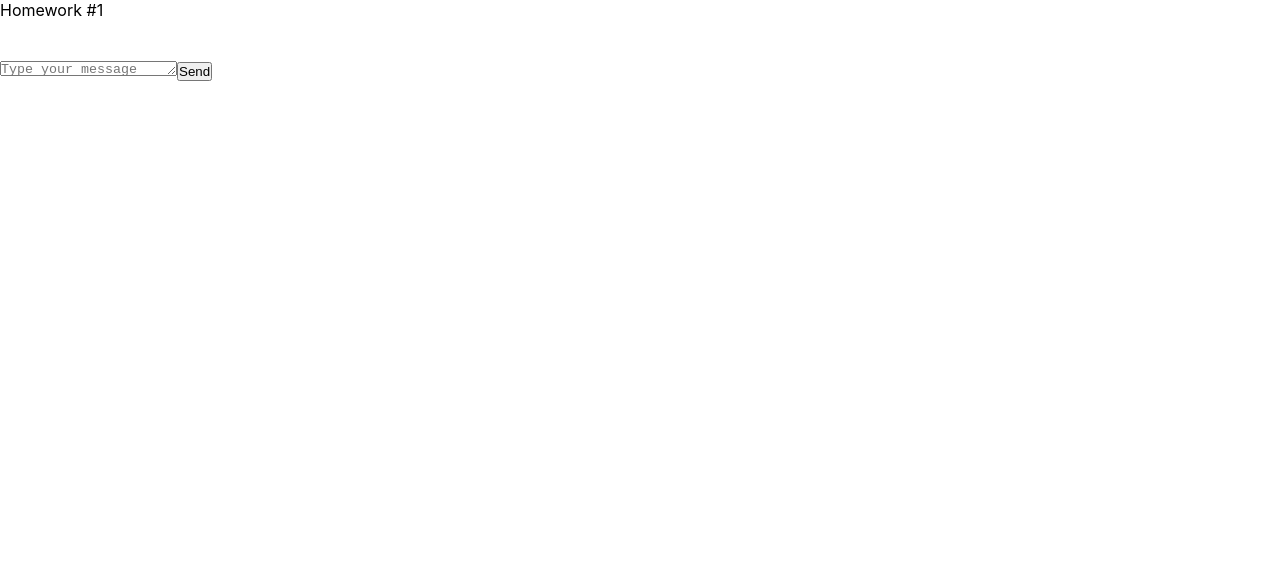
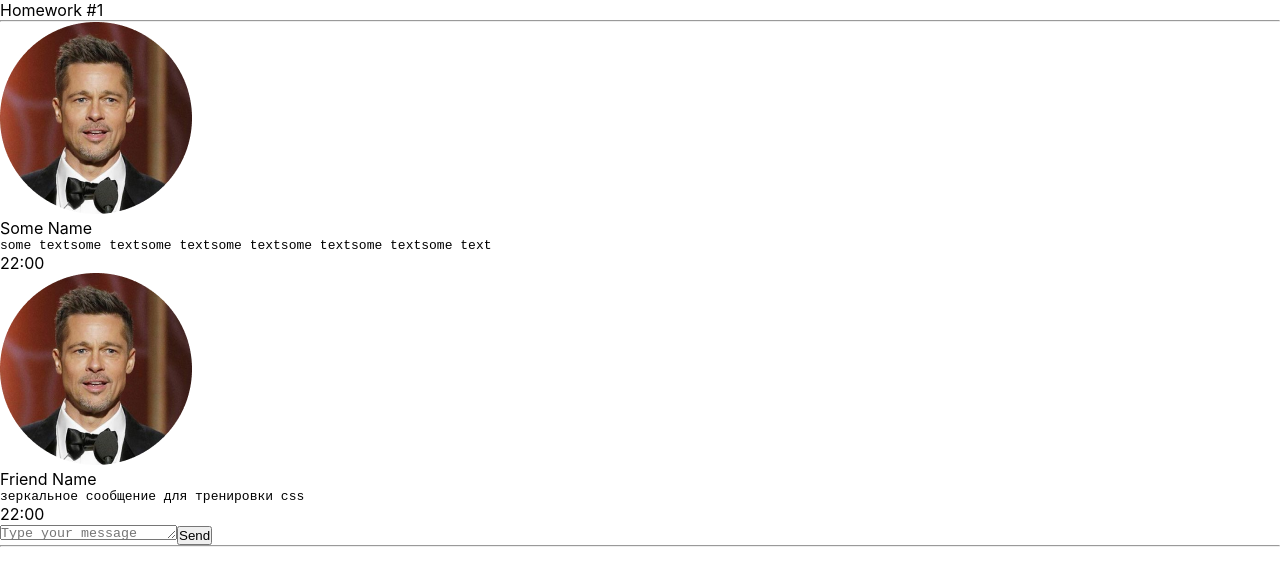
Before and after one commit to Leskevich/hws2, a React (Create React App) app: page / in a window 1280 px wide. Shown: the top 586 px of the page. Built offline with nearby package versions, Linux system fonts and the light colour scheme.

Commit message:
homeWork-hw1(1-5),i dont do css

```diff
--- a/src/s1-main/App.module.css
+++ b/src/s1-main/App.module.css
@@ -1,8 +1,9 @@
 .App {
-    --header_height: 60px;
+
 }
 
 .hw {
+
 
 }
 
--- a/src/s2-homeworks/hw01/HW1.tsx
+++ b/src/s2-homeworks/hw01/HW1.tsx
@@ -14,7 +14,20 @@ import avatar from './avatar.png'
 * */
 
 // нужно создать правильный тип вместо any
-export type MessageType = any
+type message0UsersType = {
+    avatar: string
+    name: string
+}
+type message0MessageType = {
+    text: string
+    time: string
+}
+export type MessageType = {
+    id: number
+    user: message0UsersType
+    message: message0MessageType
+}
+
 
 // структуру объекта не менять
 export const message0: MessageType = {
@@ -43,16 +56,17 @@ export const friendMessage0: MessageType = {
 const HW1 = () => {
     return (
         <div id={'hw1'}>
-            <div className={s2.hwTitle}>Homework #1</div>
             <div className={s2.hw}>
-                {/*проверка отображения (не менять)*/}
+                <div className={s2.hwTitle}>Homework #1</div>
+                <hr/>
                 <div>
-                    <Message message={message0} />
-                    <FriendMessage message={friendMessage0} />
+                    <Message message={message0}/>
+                    <FriendMessage message={friendMessage0}/>
                 </div>
-
-                {/*для автоматической проверки дз (не менять)*/}
-                <MessageSender M={Message} />
+                <div>
+                    <MessageSender M={Message}/>
+                </div>
+                <hr/>
             </div>
         </div>
     )
--- a/src/s2-homeworks/hw01/friend-message/FriendMessage.tsx
+++ b/src/s2-homeworks/hw01/friend-message/FriendMessage.tsx
@@ -1,44 +1,48 @@
 import React from 'react'
 import s from './FriendMessage.module.css'
+import {MessageType} from "../HW1";
 
 // создать тип вместо any и отобразить приходящие данные
-const FriendMessage = (props: any) => {
+type FriendMessageType={
+    message:MessageType
+}
+const FriendMessage = ({message}: FriendMessageType) => {
     return (
         <div
-            id={'hw1-friend-message-' + props.message.id}
+            id={'hw1-friend-message-' + message.id}
             className={s.friendMessage}
         >
             <div className={s.friendImageAndText}>
                 <img
-                    id={'hw1-friend-avatar-' + props.message.id}
+                    id={'hw1-friend-avatar-' + message.id}
                     // создаёт студент
 
-                    //
+                    src={message.user.avatar}
                 />
                 <div className={s.friendText}>
                     <div
-                        id={'hw1-friend-name-' + props.message.id}
+                        id={'hw1-friend-name-' + message.id}
                         className={s.friendName}
                     >
                         {/*создаёт студент*/}
 
-                        {/**/}
+                        {message.user.name}
                     </div>
                     <pre
-                        id={'hw1-friend-text-' + props.message.id}
+                        id={'hw1-friend-text-' + message.id}
                         className={s.friendMessageText}
                     >
-                        {/*создаёт студент*/}
+                        {message.message.text}
 
                         {/**/}
                     </pre>
                 </div>
             </div>
             <div
-                id={'hw1-friend-time-' + props.message.id}
+                id={'hw1-friend-time-' + message.id}
                 className={s.friendTime}
             >
-                {/*создаёт студент*/}
+                {message.message.time}
 
                 {/**/}
             </div>
--- a/src/s2-homeworks/hw01/message-sender/MessageSender.module.css
+++ b/src/s2-homeworks/hw01/message-sender/MessageSender.module.css
@@ -5,6 +5,8 @@
 .textarea {
 
 }
+
+
 
 .button {
 
--- a/src/s2-homeworks/hw01/message/Message.module.css
+++ b/src/s2-homeworks/hw01/message/Message.module.css
@@ -1,4 +1,5 @@
 .message {
+
 
 }
 
@@ -28,4 +29,5 @@
 
 .time {
 
+
 }
--- a/src/s2-homeworks/hw01/message/Message.tsx
+++ b/src/s2-homeworks/hw01/message/Message.tsx
@@ -1,37 +1,35 @@
 import React from 'react'
 import s from './Message.module.css'
+import {MessageType} from "../HW1";
 
 // нужно создать правильный тип вместо any
-export type MessagePropsType = any
+export type MessagePropsType = {
+    message: MessageType
+}
 
 // нужно отобразить приходящие данные
-const Message = (props: MessagePropsType) => {
+const Message = ({message}: MessagePropsType) => {
     return (
-        <div id={'hw1-message-' + props.message.id} className={s.message}>
+        <div id={'hw1-message-' + message.id} className={s.message}>
             <div className={s.imageAndText}>
                 <img
-                    id={'hw1-avatar-' + props.message.id}
-                    // создаёт студент
-
-                    //
+                    id={'hw1-avatar-' + message.id}
+                    src={message.user.avatar}
                 />
                 <div className={s.text}>
-                    <div id={'hw1-name-' + props.message.id} className={s.name}>
+                    <div id={'hw1-name-' + message.id} className={s.name}>
                         {/*создаёт студент*/}
-
-                        {/**/}
+                        {message.user.name}
                     </div>
-                    <pre id={'hw1-text-' + props.message.id} className={s.messageText}>
+                    <pre id={'hw1-text-' + message.id} className={s.messageText}>
                         {/*создаёт студент*/}
-
-                        {/**/}
+                        {message.message.text}
                     </pre>
                 </div>
             </div>
-            <div id={'hw1-time-' + props.message.id} className={s.time}>
+            <div id={'hw1-time-' + message.id} className={s.time}>
                 {/*создаёт студент*/}
-
-                {/**/}
+                {message.message.time}
             </div>
         </div>
     )
```
Also changed, not shown: package.json (+4 -3 lines), 2 other files (tests, documents, lock files or other folders).
